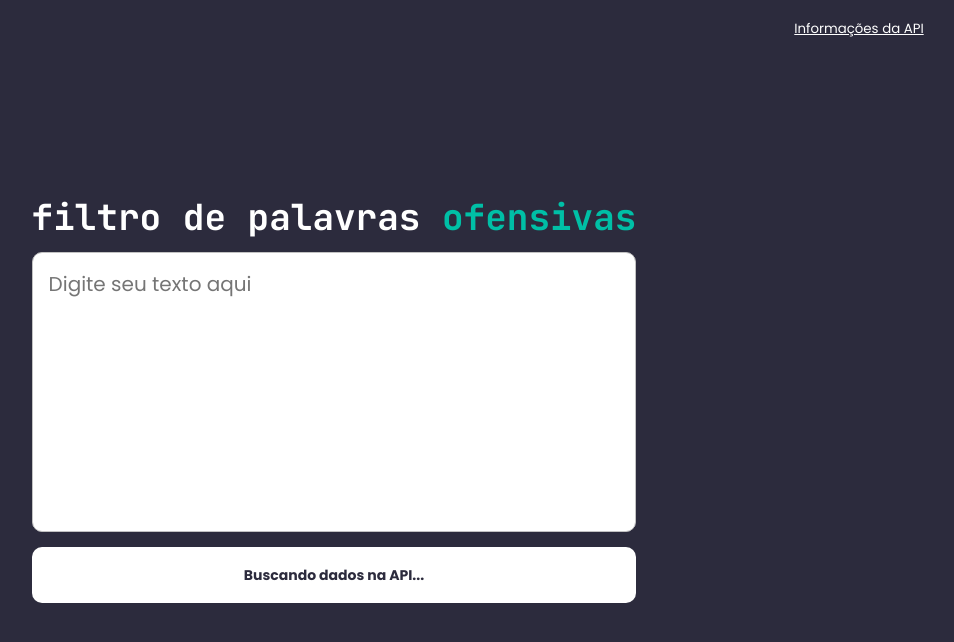
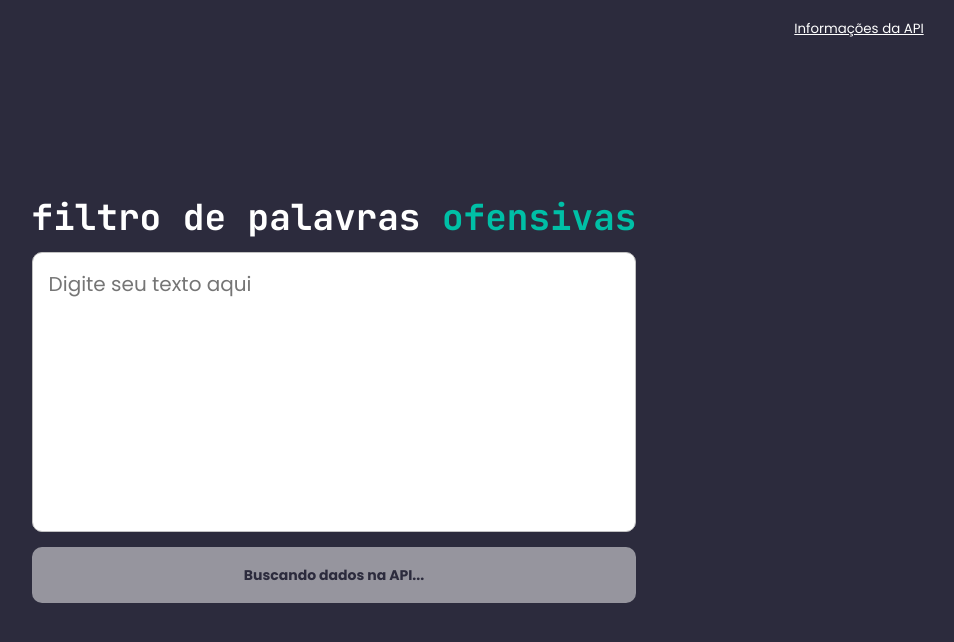
Before and after one commit to Jcassio-dev/VerificadorDePalavroes, a React (Vite) app: page / in a window 1280 px wide. Shown: the top 642 px of the page, without its empty margins (306-1260 px from the left). Built offline with nearby package versions, Linux system fonts and the light colour scheme; no server answers.

Commit message:
add disabled parameter while the program fetching data

```diff
--- a/src/components/Button/index.tsx
+++ b/src/components/Button/index.tsx
@@ -5,11 +5,12 @@ import {Container} from './styles'
 interface ButtonProps {
 text?: string;
 onClick?: any;
+disabled?: boolean;
 }
 
-export const Button: FC<ButtonProps> = ({text, onClick}) => {
+export const Button: FC<ButtonProps> = ({text, onClick, disabled}) => {
     return (
-        <Container type="button" onClick={onClick}>
+        <Container type="button" onClick={onClick} disabled={disabled}>
             {text}
         </Container>
     );
--- a/src/components/Button/styles.ts
+++ b/src/components/Button/styles.ts
@@ -29,4 +29,8 @@ export const Container = styled.button`
         background-color: var(--green);
         color: var(--white);
     }
+
+    &:disabled{
+        opacity: 0.5;
+    }
 `
```
